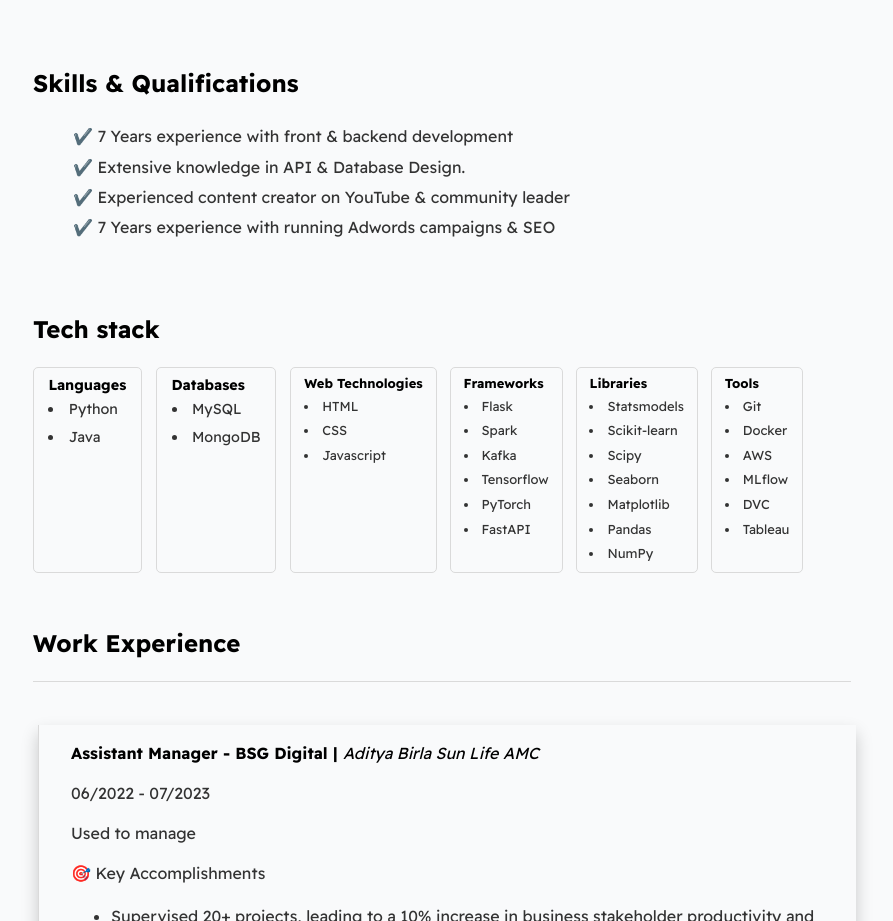
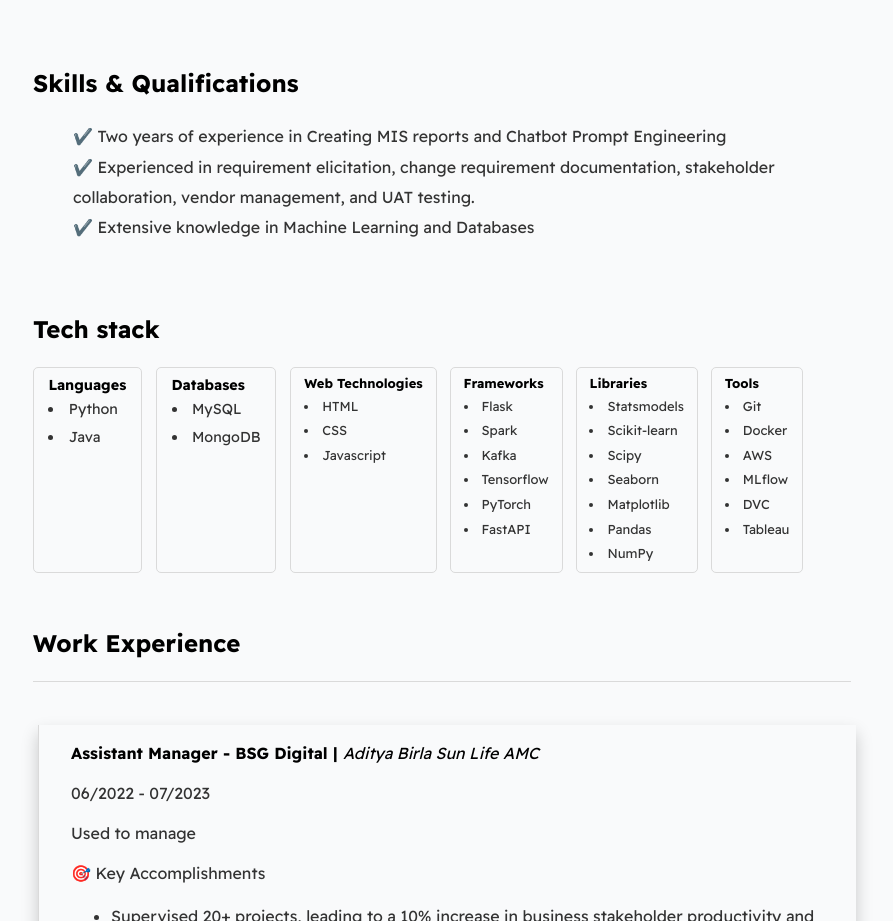
Before and after one commit to sujith-kamme/sujith-kamme.github.io, a plain HTML site: page index.html in a window 1280 px wide. Shown: the part 865-1786 px from the top of the page, without its empty margins (198-1091 px from the left). Drawn offline with Linux system fonts and the light colour scheme.

Commit message:
skills updated

```diff
--- a/index.html
+++ b/index.html
@@ -48,10 +48,9 @@
             <section class="section--page">
                 <h2>Skills & Qualifications</h2>
                 <ul id="qualifications--list">
-                    <li>✔️ 7 Years experience with front & backend development</li>
-                    <li>✔️ Extensive knowledge in API & Database Design.</li>
-                    <li>✔️ Experienced content creator on YouTube & community leader </li>
-                    <li>✔️ 7 Years experience with running Adwords campaigns & SEO</li>
+                    <li>✔️ Two years of experience in Creating MIS reports and Chatbot Prompt Engineering</li>
+                    <li>✔️ Experienced in requirement elicitation, change requirement documentation, stakeholder collaboration, vendor management, and UAT testing.</li>
+                    <li>✔️ Extensive knowledge in Machine Learning and Databases</li>
                 </ul>
             </section>
 
```
